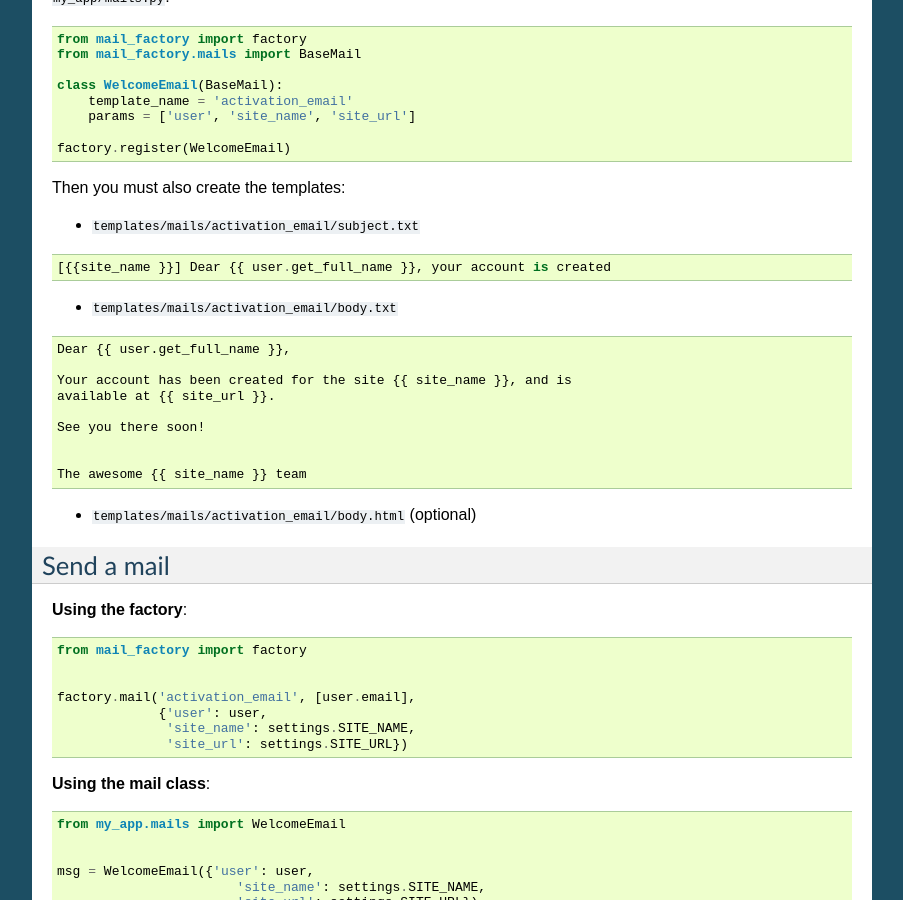
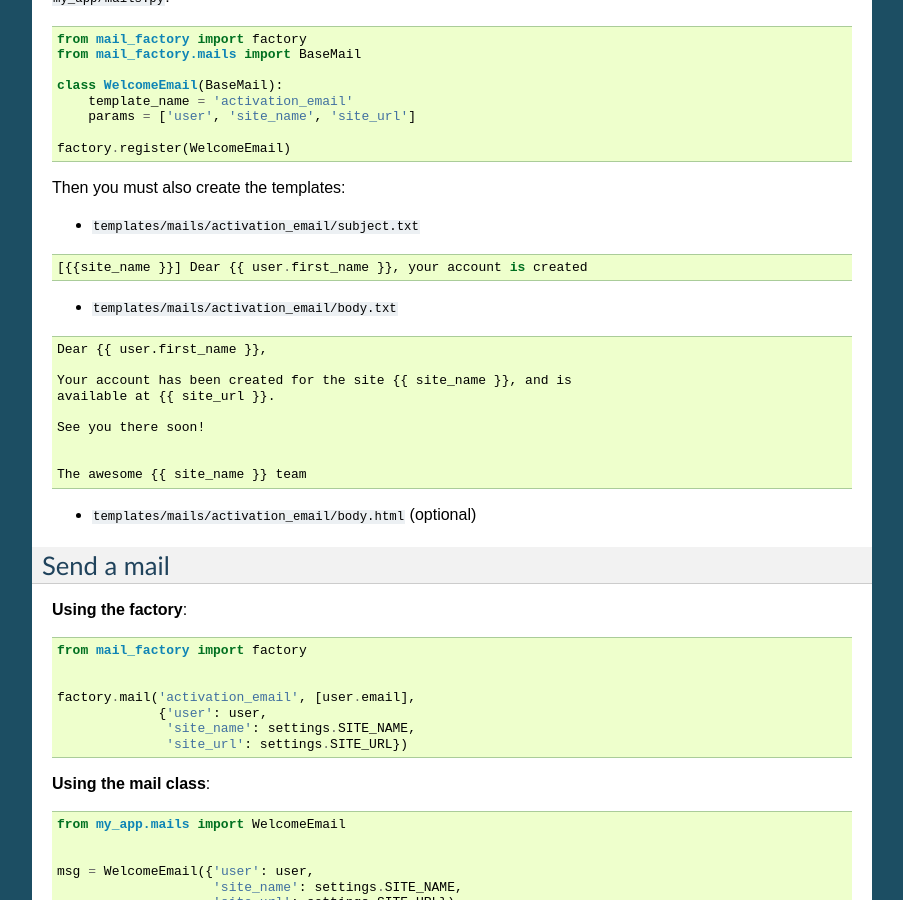
Before and after one commit to peopledoc/django-mail-factory, a Sphinx documentation site: the page built from docs/source/index.rst, in a window 1280 px wide and 900 px high, scrolled down 906 px. Shown: the whole window, without its empty margins (198-1101 px from the left). Built offline with Sphinx 7.4.7, drawn with Linux system fonts in a browser that asks for light colours; some of the changed lines change nothing that is shown; some of the changed text lies outside the part shown.

Commit message:
Fix typo

```diff
--- a/docs/source/index.rst
+++ b/docs/source/index.rst
@@ -7,7 +7,7 @@ Welcome to django-mail-factory's documentation!
 ===============================================
 
 Django Mail Factory is a little Django app that let's you manage emails
-for your app very easily.
+for your project very easily.
 
 Features
 --------
@@ -71,14 +71,14 @@ Then you must also create the templates:
 
 ::
 
-    [{{site_name }}] Dear {{ user.get_full_name }}, your account is created
+    [{{site_name }}] Dear {{ user.first_name }}, your account is created
 
 
 * :file:`templates/mails/activation_email/body.txt`
 
 ::
 
-    Dear {{ user.get_full_name }},
+    Dear {{ user.first_name }},
 
     Your account has been created for the site {{ site_name }}, and is
     available at {{ site_url }}.
@@ -116,8 +116,8 @@ Send a mail
 
 
     msg = WelcomeEmail({'user': user,
-                           'site_name': settings.SITE_NAME,
-                           'site_url': settings.SITE_URL})
+                        'site_name': settings.SITE_NAME,
+                        'site_url': settings.SITE_URL})
     msg.send([user.email])
 
 
```
